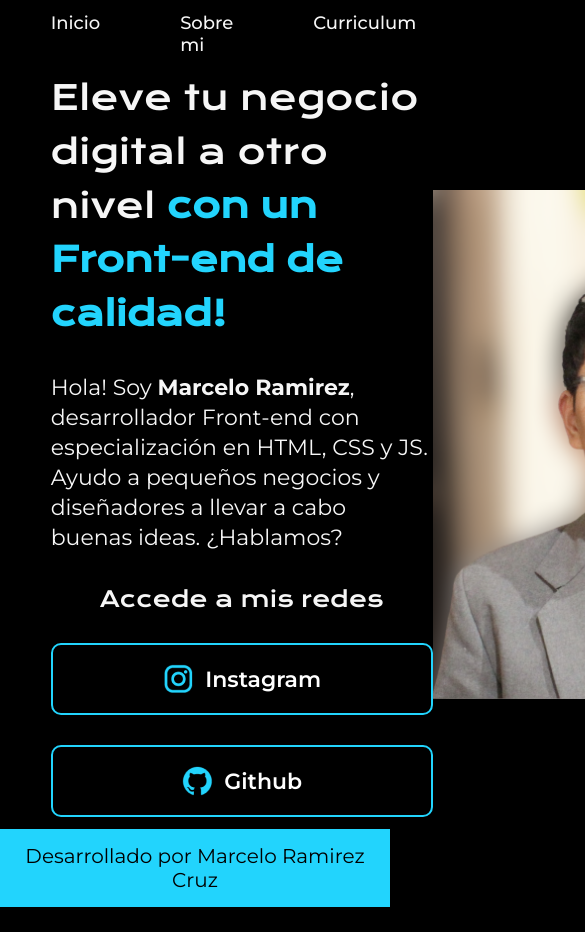
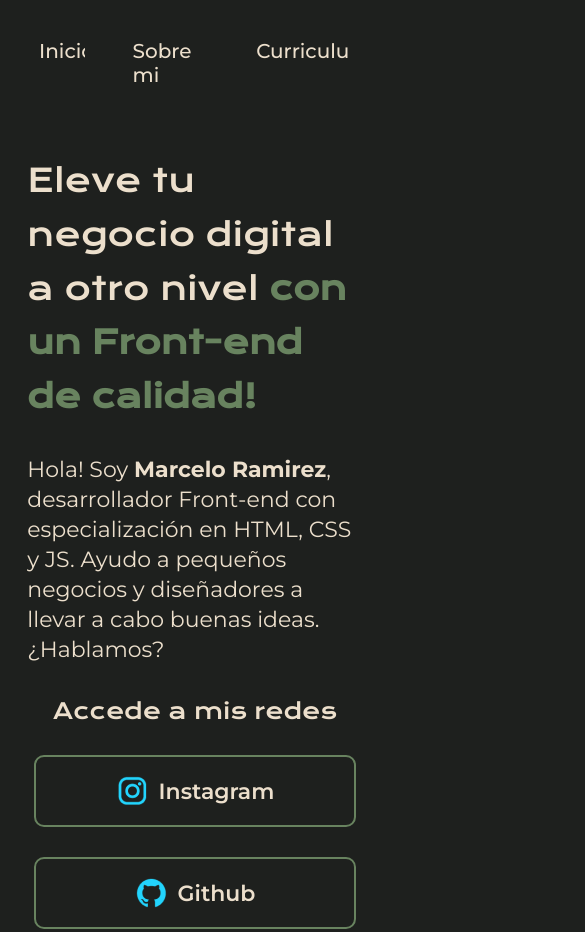
Before and after one commit to chelooa/Portafolio, a plain HTML site: page index.html in a window 390 px wide. Shown: the top 932 px of the page, 585 px wide, since content can reach past the window. Before the commit the page ends 907 px from the top, so only its background shows below. Drawn offline with nearby package versions, Linux system fonts and the light colour scheme.

Commit message:
Versión responsive del portafolio

```diff
--- a/styles/style.css
+++ b/styles/style.css
@@ -3,11 +3,24 @@
 *{
     padding: 0;
     margin: 0;
+    overflow-x: hidden;
+}
+
+
+:root{
+    --color-principal: #1E201E;
+    --color-secundario: #ECDFCC;
+    --color-terciario: #68835f;
+
+    --fuente-principal: "Montserrat", sans-serif;
+    --fuente-secundaria: "Krona One", sans-serif;
+
 }
 body{
-    background-color: #000000;
-    color: #F6F6F6;
+    background-color: var(--color-principal);
+    color: var(--color-secundario);
     box-sizing: border-box;
+
 }
 
 .header{
@@ -16,59 +29,56 @@ body{
 
 .menu-header{
     display: flex;
-    gap: 80px;
+    gap: 3rem;
 }
 
 .menu-header-link{
-    font-family: "Montserrat", sans-serif;
-    font-size: 18px;
+    font-family: var(--fuente-principal);
+    font-size: 1.125rem;
     font-weight: 500;
     text-decoration: none;
-    color: #F6F6F6;
+    color: var(--color-secundario);
 }
 
 .menu-header-link:hover{
-    color: #22D4FD;
+    color: var(--color-terciario);
     transition: 0.2s;
 
 }
 
-.imagen{ width: 450px;
-
-}
 
 .titulo-destaque{
-    color: #22d4fd;
+    color: var(--color-terciario);
 }
 
 .presentacion{
         display: flex;
         align-items: center;
-        padding: 4% 13% 3% 13%;
-        justify-content: space-between;
+        padding: 4% 13% 2% 13%;
+        gap: 3rem;
 }
 
 .presentacion-texto{
-    width: 610px;
+    width: 50%;
     display: flex;
     flex-direction: column;
-    gap: 32px;
+    gap: 2rem;
 }
 
 .presentacion-texto-titulo{
-    font-size: 34px;
-    font-family: "Krona One", sans-serif;
+    font-size: 2rem;
+    font-family: var(--fuente-secundaria);
     font-weight: 400;
     font-style: normal;
-    line-height: 54px;
+    line-height: 3.375rem;
 }
 
 .presentacion-texto-parrafo{
-    font-size: 22px;
-    font-family: "Montserrat", sans-serif;
+    font-size: 1.375rem;
+    font-family: var(--fuente-principal);
     font-style: normal;
     font-weight: 400;
-    line-height: 30px;
+    line-height: 1.875rem;
 
 }
 
@@ -77,31 +87,31 @@ body{
     justify-content: space-between;
     flex-direction: column;
     align-items: center;
-    gap: 30px;
+    gap: 1.875rem;
 
 }
 
 .presentacion-subtitulo-enlaces{
-    font-family: "Krona One";
-    font-size: 22px;
+    font-family: var(--fuente-secundaria);
+    font-size: 1.375rem;
     font-weight: 400;
 }
 
 .presentacion-anclas-enlaces{
-    width: 378px;
-    height: 68px;
+    width: 95%;
+    height: 4.25rem;
     align-items: center;
-    font-size: 22px;
-    font-family: "Montserrat", sans-serif;
+    font-size: 1.375rem;
+    font-family: var(--fuente-principal);
     font-weight: 600;
-    border-radius: 10px;
+    border-radius: 0.625rem;
     text-decoration: none;
-    color: #ffffff;
-    border: 2px solid #22D4FD;
+    color: var(--color-secundario);
+    border: 2px solid var(--color-terciario);
     display: flex;
     justify-content: center;
 
-    gap: 10px;
+    gap: 0.625rem;
 }
 
 .presentacion-anclas-enlaces:hover{
@@ -111,13 +121,49 @@ body{
 
 
 }
+.imagen{
+    width: 45%;
+
+}
 
 .footer{
-    background-color: #22D4FD;
-    padding: 15px;
-    color: #000000;
-    font-family: "Montserrat", sans-serif;
+    background-color: var(--color-terciario);
+    padding: 0.938rem;
+    color: var(--color-principal);
+    font-family: var(--fuente-principal);
     font-weight: 400;
-    font-size: 20px;
+    font-size: 1.25rem;
     text-align: center;
+    width: auto;
 }
+
+
+@media (max-width: 900px){
+    .presentacion{
+        flex-direction: column;
+        padding: 7%;
+    }
+
+    .presentacion-texto{
+        width: auto;
+        display: flex;
+        flex-direction: column;
+        gap: 2rem;
+    }
+
+    .imagen{
+        width: 90%;
+        padding: 5%;
+    }
+
+    .header{
+        padding: 10%;
+    }
+    .menu-header{
+        justify-content: center;
+    }
+    .menu-header-link{
+        font-size: 1.25rem;
+    }
+
+}
```
Also changed, not shown: raiz/about.html (+1 -1 lines), raiz/curriculum.html (+2 -1 lines), styles/curriculum.css (+16 -8 lines).
